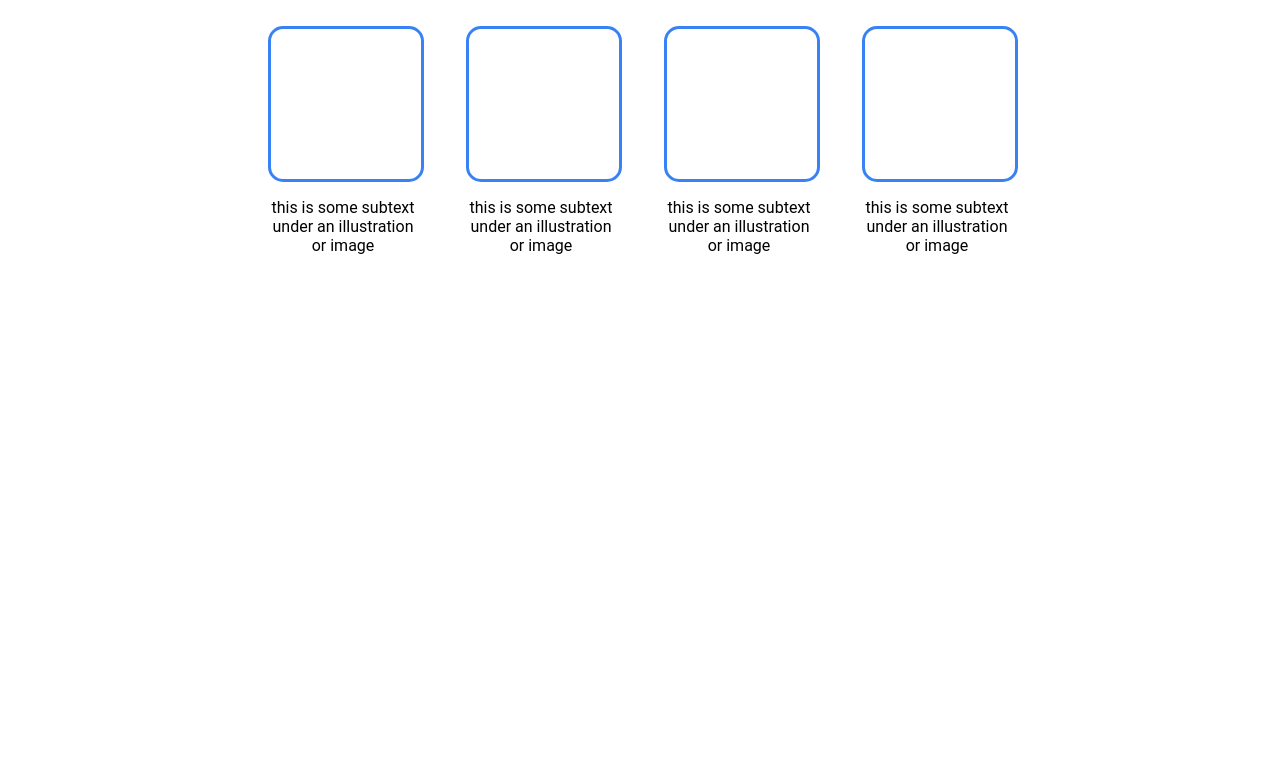
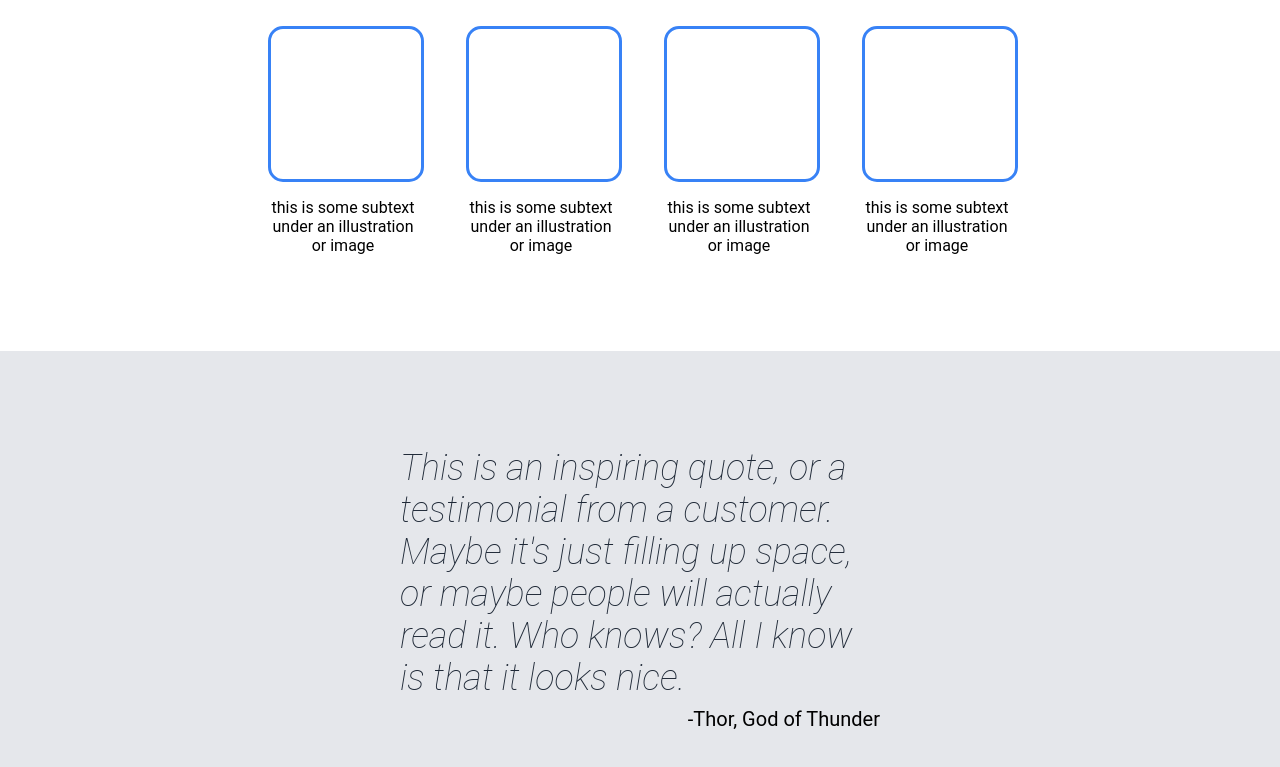
Before and after one commit to DarkRhyfel/odin-landing-page, a plain HTML site: page index.html in a window 1280 px wide. Shown: the part 752-1519 px from the top of the page. Before the commit the page ends 1103 px from the top, so only its background shows below. Drawn offline with Linux system fonts and the light colour scheme.

Commit message:
Added quote section
Added a new section for quotes and its styles.

```diff
--- a/index.html
+++ b/index.html
@@ -52,6 +52,11 @@
             </div>
         </div>
     </div>
+    <!--Quotes-->
+    <div class="quotes">
+        <div class="quote">This is an inspiring quote, or a testimonial from a customer. Maybe it's just filling up space, or maybe people will actually read it. Who knows? All I know is that it looks nice.</div>
+        <div class="mention">-Thor, God of Thunder</div>
+    </div>
 </body>
 
 </html>
--- a/styles/style.css
+++ b/styles/style.css
@@ -27,7 +27,8 @@ body,
 .content-text,
 .information,
 .information-cards,
-.information-card {
+.information-card,
+.quotes {
     display: flex;
 }
 
@@ -35,7 +36,8 @@ body,
 .header,
 .content-text,
 .information,
-.information-card {
+.information-card,
+.quotes {
     flex-direction: column;
 }
 
@@ -140,3 +142,25 @@ body,
 .card-text {
     text-align: center;
 }
+
+
+/* Quotes Styles */
+
+.quotes {
+    margin: 0;
+    padding: 96px 400px;
+    background-color: #e5e7eb;
+    gap: 8px;
+}
+
+.quote {
+    font-size: 36px;
+    font-weight: lighter;
+    font-style: italic;
+    color: #1f2937;
+}
+
+.mention {
+    font-size: 20px;
+    align-self: flex-end;
+}
```
